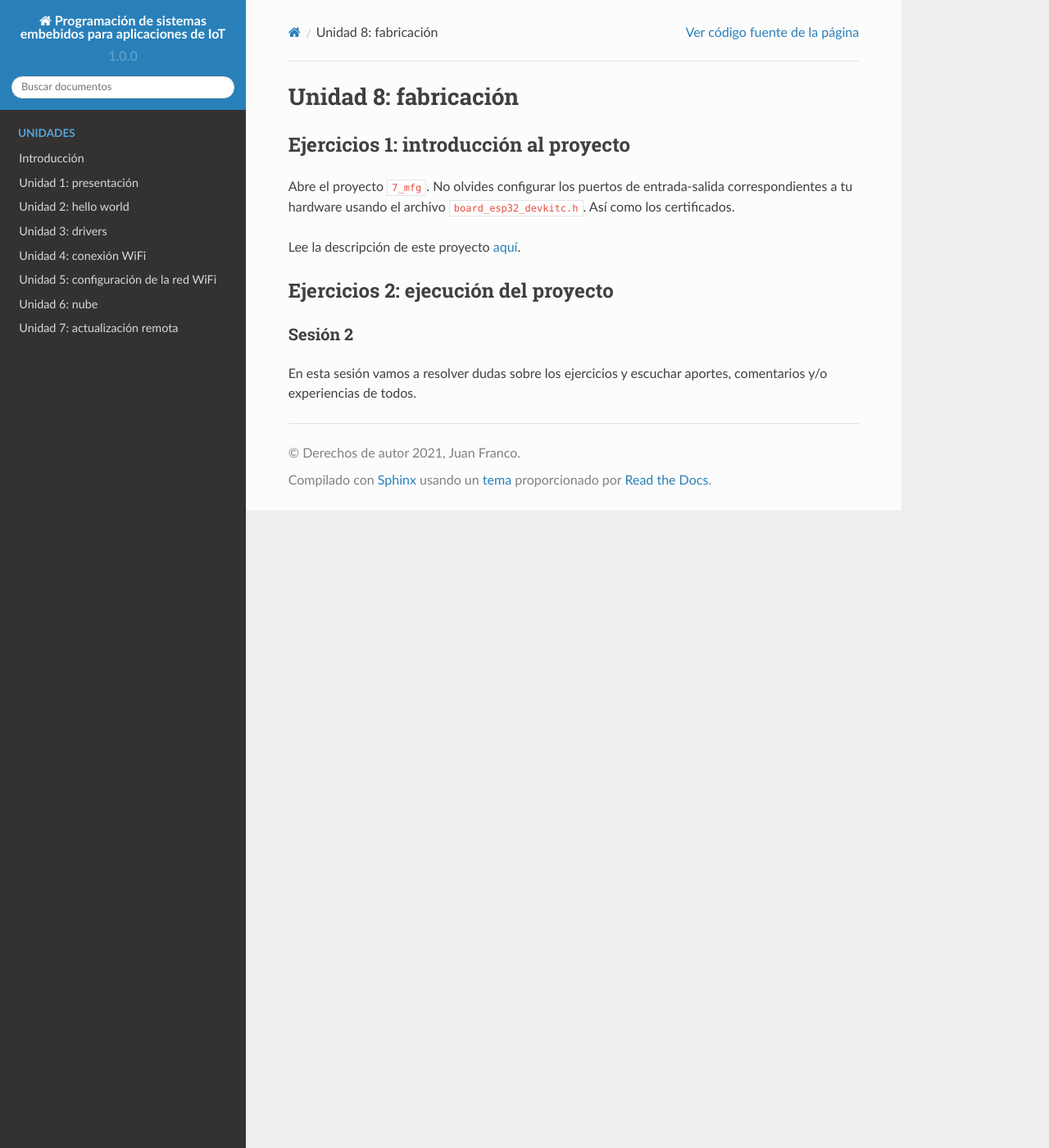
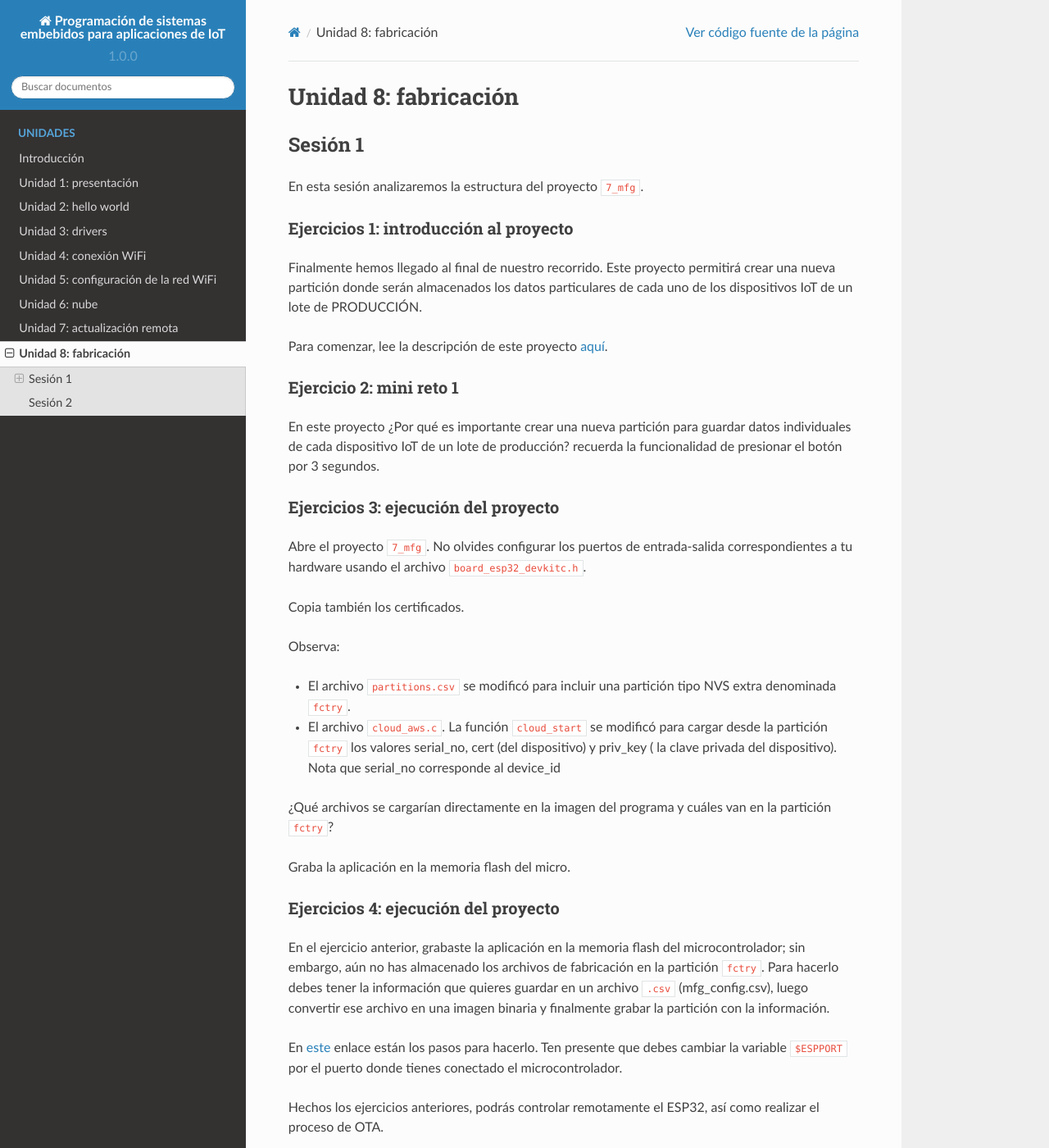
Before and after one commit to juanferfranco/espiot, a Sphinx documentation site: the page built from docs/_unidad8/unidad8.rst, in a window 1280 px wide and 1400 px high. Shown: the whole window at 82% size. Built offline with Sphinx 7.4.7 and the Read the Docs theme 2.0.0, drawn with Linux system fonts in a browser that asks for light colours; some of the changed text lies outside the part shown.

Commit message:
Add Unit 8

```diff
--- a/docs/_unidad8/unidad8.rst
+++ b/docs/_unidad8/unidad8.rst
@@ -1,18 +1,87 @@
 Unidad 8: fabricación
 =======================
+
+Sesión 1
+-----------
+
+En esta sesión analizaremos la estructura del proyecto ``7_mfg``.
+
 
 Ejercicios 1: introducción al proyecto
 ^^^^^^^^^^^^^^^^^^^^^^^^^^^^^^^^^^^^^^^^
 
+Finalmente hemos llegado al final de nuestro recorrido. Este proyecto permitirá
+crear una nueva partición donde serán almacenados los datos particulares
+de cada uno de los dispositivos IoT de un lote de PRODUCCIÓN.
+
+Para comenzar, lee la descripción de este proyecto
+`aquí <https://docs.espressif.com/projects/esp-jumpstart/en/latest/manufacturing.html#manufacturing>`__.
+
+Ejercicio 2: mini reto 1
+^^^^^^^^^^^^^^^^^^^^^^^^^^^
+
+En este proyecto ¿Por qué es importante crear una nueva partición para guardar
+datos individuales de cada dispositivo IoT de un lote de producción? recuerda la funcionalidad
+de presionar el botón por 3 segundos.
+
+Ejercicios 3: ejecución del proyecto
+^^^^^^^^^^^^^^^^^^^^^^^^^^^^^^^^^^^^^^
+
 Abre el proyecto ``7_mfg``. No olvides configurar los puertos
 de entrada-salida correspondientes a tu hardware usando el archivo ``board_esp32_devkitc.h``.
-Así como los certificados.
 
-Lee la descripción de este proyecto `aquí <https://docs.espressif.com/projects/esp-jumpstart/en/latest/manufacturing.html>`__.
+Copia también los certificados.
 
-Ejercicios 2: ejecución del proyecto
+Observa:
+
+* El archivo ``partitions.csv`` se modificó para incluir una partición tipo NVS extra
+  denominada ``fctry``.
+
+* El archivo ``cloud_aws.c``. La función ``cloud_start`` se modificó para cargar
+  desde la partición ``fctry`` los valores serial_no, cert (del dispositivo) y priv_key (
+  la clave privada del dispositivo). Nota que serial_no corresponde al device_id
+
+¿Qué archivos se cargarían directamente en la imagen del programa y cuáles
+van en la partición ``fctry``?
+
+Graba la aplicación en la memoria flash del micro.
+
+Ejercicios 4: ejecución del proyecto
 ^^^^^^^^^^^^^^^^^^^^^^^^^^^^^^^^^^^^^^
 
+En el ejercicio anterior, grabaste la aplicación en la memoria flash del microcontrolador;
+sin embargo, aún no has almacenado los archivos de fabricación en la partición ``fctry``.
+Para hacerlo debes tener la información que quieres guardar en un archivo ``.csv`` (mfg_config.csv),
+luego convertir ese archivo en una imagen binaria y finalmente grabar la partición con la
+información.
+
+En `este <https://docs.espressif.com/projects/esp-jumpstart/en/latest/manufacturing.html#generating-the-factory-data>`__
+enlace están los pasos para hacerlo. Ten presente que debes cambiar la variable
+``$ESPPORT`` por el puerto donde tienes conectado el microcontrolador.
+
+Hechos los ejercicios anteriores, podrás controlar remotamente el ESP32, así como realizar
+el proceso de OTA.
+
+Ejercicios 5: RETO
+^^^^^^^^^^^^^^^^^^^^^
+
+¿Recuerdas cuando hablamos de la Proof of Possession o pop?
+
+¿Qué modificaciones le harías al programa para almacenar la clave de pop en la partición de
+fabricación?
+
+¿Te animas a realizar la implementación?
+
+Ejercicios 6: SOLO PARA LOS MÁS CURIOSOS
+^^^^^^^^^^^^^^^^^^^^^^^^^^^^^^^^^^^^^^^^^
+
+Puedes profundizar un poco más en este `blog <https://medium.com/the-esp-journal/building-products-creating-unique-factory-data-images-3f642832a7a3>`__.
+
+Ejercicios 7: SOLO PARA LOS MÁS CURIOSOS
+^^^^^^^^^^^^^^^^^^^^^^^^^^^^^^^^^^^^^^^^^
+
+Puedes profundizar un poco más en los asuntos de seguridad en
+`este <https://docs.espressif.com/projects/esp-jumpstart/en/latest/security.html>`__ enlace.
 
 Sesión 2
 -----------
--- a/docs/index.rst
+++ b/docs/index.rst
@@ -16,5 +16,4 @@ a proyectos de Internet de las cosas.
    Unidad 5: configuración de la red WiFi <_unidad5/unidad5>
    Unidad 6: nube <_unidad6/unidad6>
    Unidad 7: actualización remota <_unidad7/unidad7>
-..
    Unidad 8: fabricación <_unidad8/unidad8>
```
